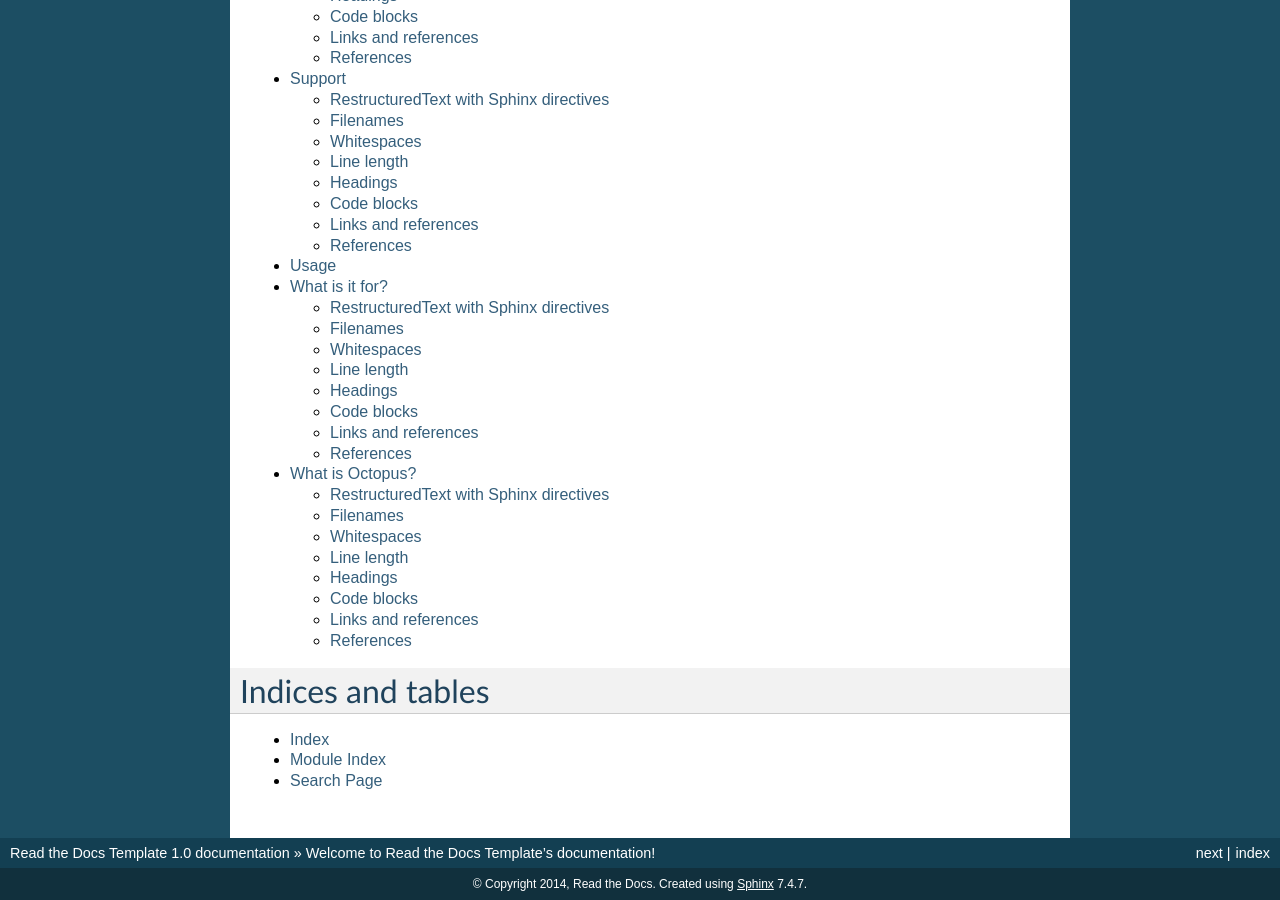
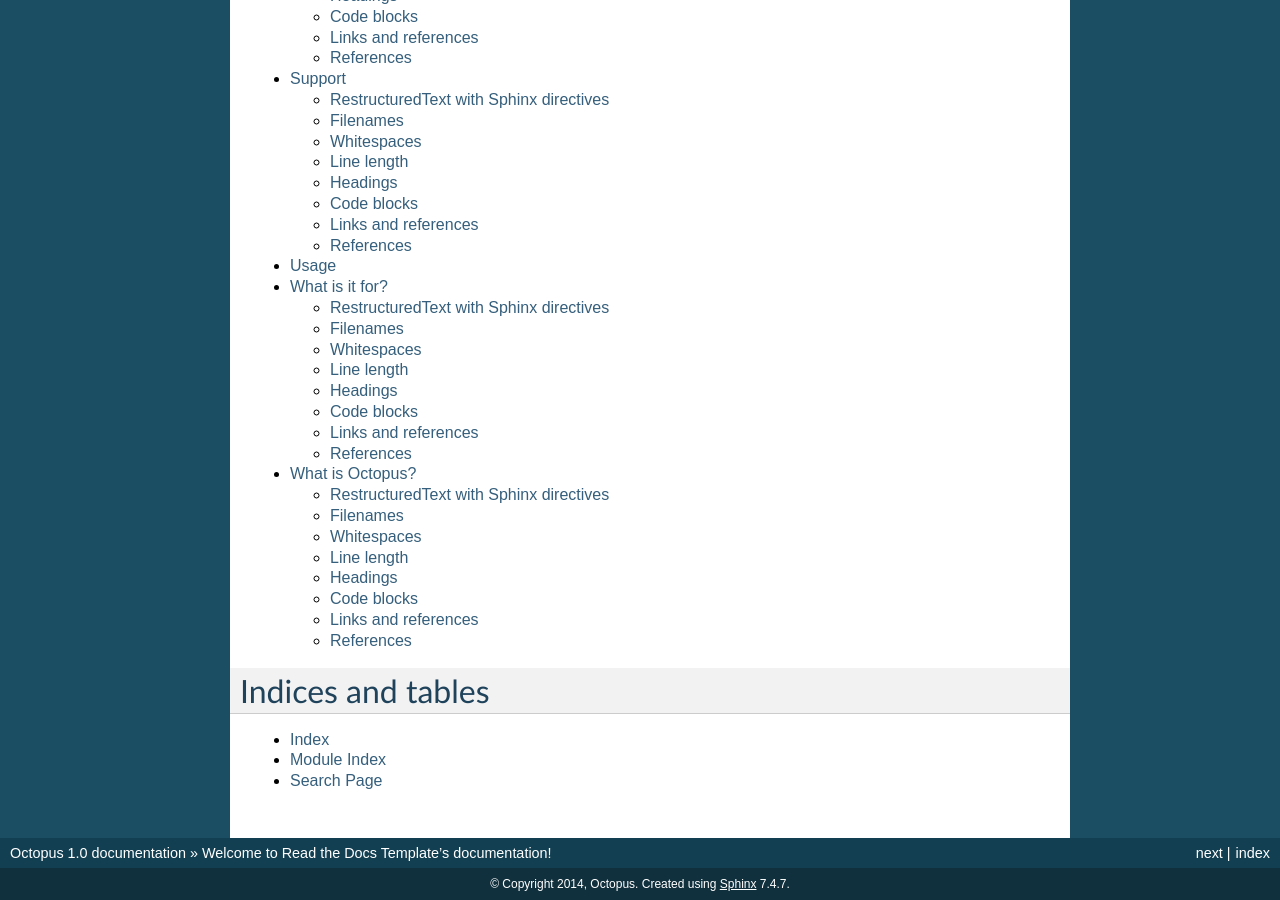
Before and after one commit to doganbros/doctopus, a Sphinx documentation site: the page built from docs/index.rst, in a window 1280 px wide and 900 px high, scrolled down 1037 px. Built offline with Sphinx 7.4.7, drawn with Linux system fonts in a browser that asks for light colours; pages that are not in the unit, such as notebooks, are missing from menus; some of the changed text lies outside the part shown.

Commit message:
Update conf.py

```diff
--- a/docs/conf.py
+++ b/docs/conf.py
@@ -43,8 +43,8 @@ source_suffix = ['.rst', '.txt']
 master_doc = 'index'
 
 # General information about the project.
-project = u'Read the Docs Template'
-copyright = u'2014, Read the Docs'
+project = u'Octopus'
+copyright = u'2014, Octopus'
 
 # The version info for the project you're documenting, acts as replacement for
 # |version| and |release|, also used in various other places throughout the
```
